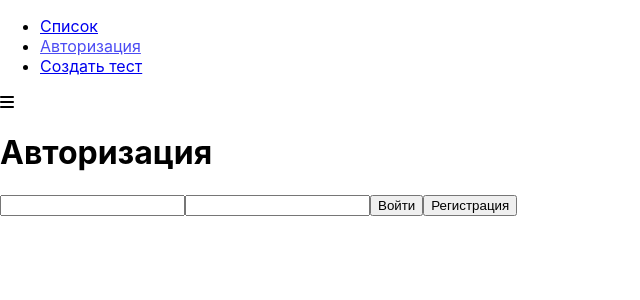
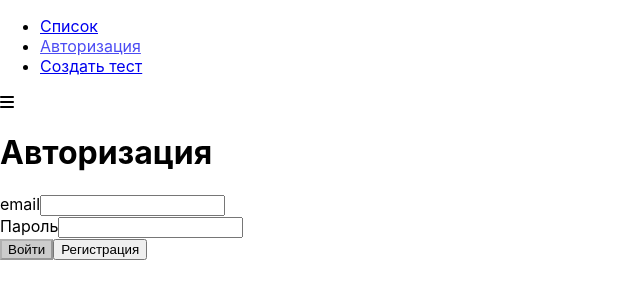
Before and after one commit to ekzema/react-quiz, a React app: page /auth in a window 1280 px wide. Shown: the top 300 px of the page, without its empty margins (0-640 px from the left). Built offline with nearby package versions, Linux system fonts and the light colour scheme.

Commit message:
Lesson 9.6

```diff
--- a/package.json
+++ b/package.json
@@ -32,6 +32,7 @@
     "fs-extra": "^8.1.0",
     "html-webpack-plugin": "4.0.0-beta.5",
     "identity-obj-proxy": "3.0.0",
+    "is_js": "^0.9.0",
     "jest": "24.9.0",
     "jest-environment-jsdom-fourteen": "0.1.0",
     "jest-resolve": "24.9.0",
--- a/src/components/FinishedQuiz/FinishedQuiz.js
+++ b/src/components/FinishedQuiz/FinishedQuiz.js
@@ -14,7 +14,7 @@ const FinishedQuiz = props => {
     return (
         <div className={classes.FinishedQuiz}>
             <ul>
-                { props.quiz.map((quizItem, index) => {
+                {props.quiz.map((quizItem, index) => {
                     const cls = [
                         'fa',
                         props.results[quizItem.id] === 'error' ? 'fa-times' : 'fa-check',
--- /dev/null
+++ b/src/components/UI/Input/Input.css
@@ -0,0 +1,31 @@
+.Input {
+    margin-bottom: 15px;
+}
+
+.Input label {
+    margin-bottom: 3px;
+    padding: 0;
+    display: block;
+    font-weight: bold;
+}
+
+.Input input {
+    display: block;
+    box-sizing: border-box;
+    border: 1px solid #bebebe;
+    padding: 7px;
+    margin: 0 0  5px;
+    width: 100%;
+    outline: none;
+    transition: all 300ms ease-in-out;
+}
+
+.Input span {
+    color: #f01f30;
+    font-size: 12px;
+    font-weight: bold;
+}
+
+.Input.invalid {
+    color: #f01f30;
+}
--- /dev/null
+++ b/src/components/UI/Input/Input.js
@@ -0,0 +1,37 @@
+import React from "react"
+import classes from './Input.css'
+
+function isInvalid ({valid, touched, shouldValidate}) {
+    return !valid && shouldValidate && touched
+}
+
+const Input = props => {
+    const inputType = props.type || 'text'
+    const cls = [classes.Input]
+    const htmlFor = `${inputType}-${Math.random()}`
+
+
+    if (isInvalid(props)) {
+        cls.push(classes.invalid)
+    }
+
+    return (
+        <div className={cls.join(' ')}>
+            <label htmlFor={htmlFor}>{props.label}</label>
+            <input
+                id={htmlFor}
+                type={inputType}
+                value={props.value}
+                onChange={props.onChange}
+            />
+            {
+                isInvalid(props)
+                ? <span>{props.errorMessage || 'Введите верное значение'}</span>
+                : null
+            }
+
+        </div>
+    )
+}
+
+export default Input
--- a/src/containers/Auth/Auth.js
+++ b/src/containers/Auth/Auth.js
@@ -1,18 +1,100 @@
 import React, {Component} from 'react'
 import classes from './Auth.css'
 import Button from "../../components/UI/Button/Button";
+import Input from "../../components/UI/Input/Input";
+import is from 'is_js'
 
 export default class Auth extends Component {
+    state = {
+        isFormValid: false,
+        formControls: {
+            email: {
+                value: '',
+                type: 'email',
+                label: 'email',
+                errorMessage: 'Ведите корректный email',
+                valid: false,
+                touched: false,
+                validation: {
+                    required: true,
+                    email: true
+                }
+            },
+            password: {
+                value: '',
+                type: 'password',
+                label: 'Пароль',
+                errorMessage: 'Ведите корректный пароль',
+                valid: false,
+                touched: false,
+                validation: {
+                    required: true,
+                    minLength: 6
+                }
+            }
+        }
+    }
+
     loginHandler = () => {
 
     }
 
-    registerHandler = () => {
+    registerHandler() {
 
     }
 
     submitHandler = (event) => {
         event.preventDefault()
+    }
+
+    validateControl = (value, validation) => {
+        if (!validation) {
+            return true
+        }
+        let isValid = true
+        if (validation.required) {
+            isValid = value.trim() !== '' && isValid
+        }
+        if (validation.email) {
+            isValid = is.email(value) && isValid
+        }
+        if (validation.minLength) {
+            isValid = value.length >= validation.minLength && isValid
+        }
+        return isValid
+    }
+
+    onChangeHandler = (event, controlName) => {
+        const formControls = {...this.state.formControls}
+        const control = {...formControls[controlName]}
+        control.value = event.target.value
+        control.touched = true
+        control.valid = this.validateControl(control.value, control.validation)
+        formControls[controlName] = control
+        let isFormValid = true
+        Object.keys(formControls).forEach(name => {
+            isFormValid = formControls[name].valid && isFormValid
+        })
+        this.setState({formControls, isFormValid})
+    }
+
+    renderInput () {
+        return Object.keys(this.state.formControls).map((controlNmae, index) => {
+            const control = this.state.formControls[controlNmae]
+            return (
+                <Input
+                    key={controlNmae + index}
+                    type={control.type}
+                    value={control.value}
+                    valid={control.valid}
+                    touched={control.touched}
+                    label={control.label}
+                    shouldValidate={!!control.validation}
+                    errorMessage={control.errorMessage}
+                    onChange={event => this.onChangeHandler(event, controlNmae)}
+                />
+            )
+        })
     }
 
     render() {
@@ -21,11 +103,11 @@ export default class Auth extends Component {
                 <div>
                 <h1>Авторизация</h1>
                 <form onSubmit={this.submitHandler} className={classes.AuthForm}>
-                    <input type="text"/>
-                    <input type="text"/>
+                    {this.renderInput()}
                     <Button
                         type='success'
                         onClick={this.loginHandler}
+                        disabled={!this.state.isFormValid}
                     >Войти</Button>
 
                     <Button
--- /dev/null
+++ b/src/containers/QuizCreator/QuizCreator.css
@@ -0,0 +1,26 @@
+.QuizCreator {
+    display: flex;
+    justify-content: center;
+    padding-top: 50px;
+    flex-grow: 1;
+    width: 100%;
+    background: linear-gradient(270deg, #f0613c 0%, #f0783c 100%);
+}
+
+.QuizCreator > div {
+    width: 100%;
+    max-width: 600px;
+    padding: 0 20px;
+}
+
+.QuizCreator h1 {
+    color: white;
+    text-align: center;
+}
+
+.QuizCreator {
+    background-color: #eee;
+    box-shadow: 2px 2px 2px rgba(0, 0, 0, .5);
+    padding: 15px;
+    border-radius: 5px;
+}
--- a/src/containers/QuizCreator/QuizCreator.js
+++ b/src/containers/QuizCreator/QuizCreator.js
@@ -1,10 +1,50 @@
 import React, {Component} from 'react'
+import classes from './QuizCreator.css'
+import Button from "../../components/UI/Button/Button";
 
 export default class QuizCreator extends Component {
+    submitHandler = event => {
+        event.preventDefault()
+    }
+
+    addQuestionHandler = () => {
+
+    }
+
+    createQuizHandler = () => {
+
+    }
+
     render() {
         return (
-            <div>
-                <h1>Quiz creator</h1>
+            <div className={classes.QuizCreator}>
+                <div>
+                    <h1>Создание теста</h1>
+
+                    <form onSubmit={this.submitHandler}>
+                        <input type="text"/>
+                        <hr/>
+                        <input type="text"/>
+                        <input type="text"/>
+                        <input type="text"/>
+                        <input type="text"/>
+                        <select></select>
+
+                        <Button
+                            type='primary'
+                            onClick={this.addQuestionHandler}
+                        >
+                            Добавить вопрос
+                        </Button>
+
+                        <Button
+                            type='success'
+                            onClick={this.createQuizHandler}
+                        >
+                            Создать тест
+                        </Button>
+                    </form>
+                </div>
             </div>
         )
     }
```
Also changed, not shown: 1 other file (tests, documents, lock files or other folders).
